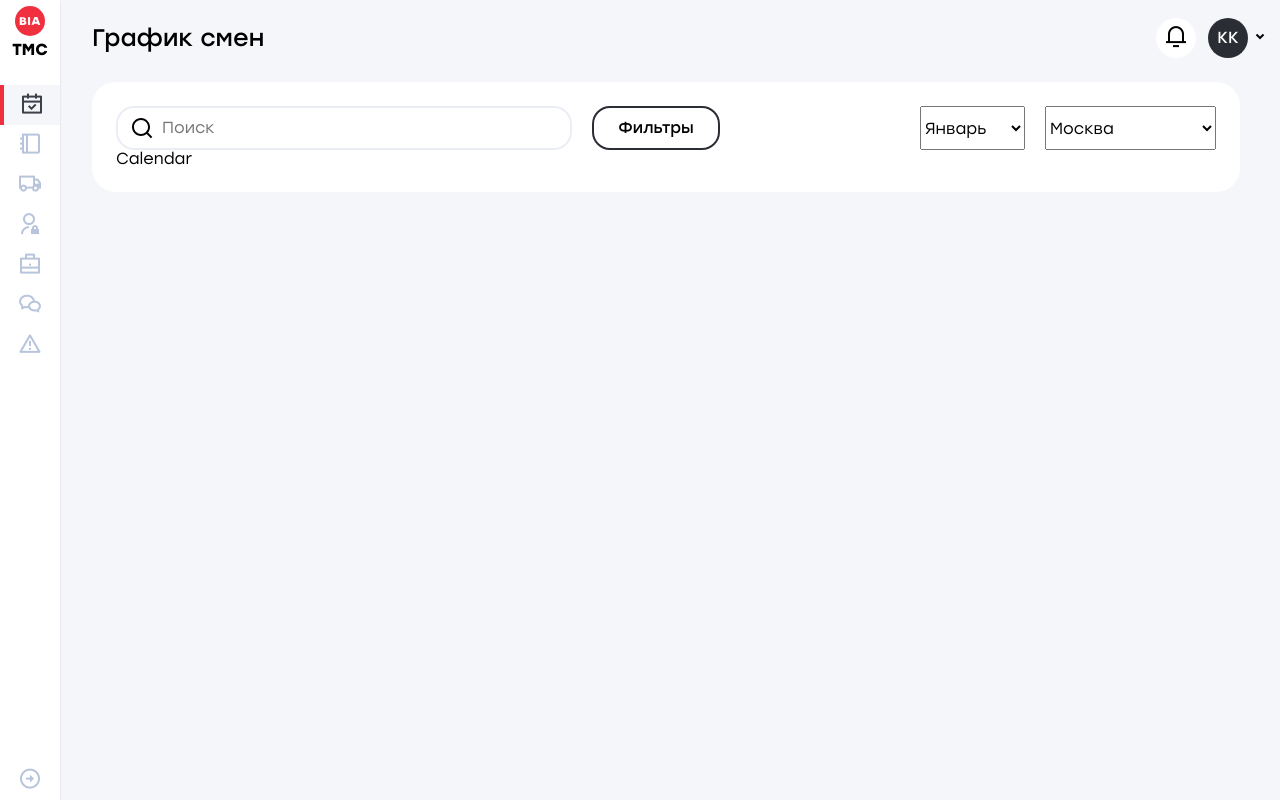
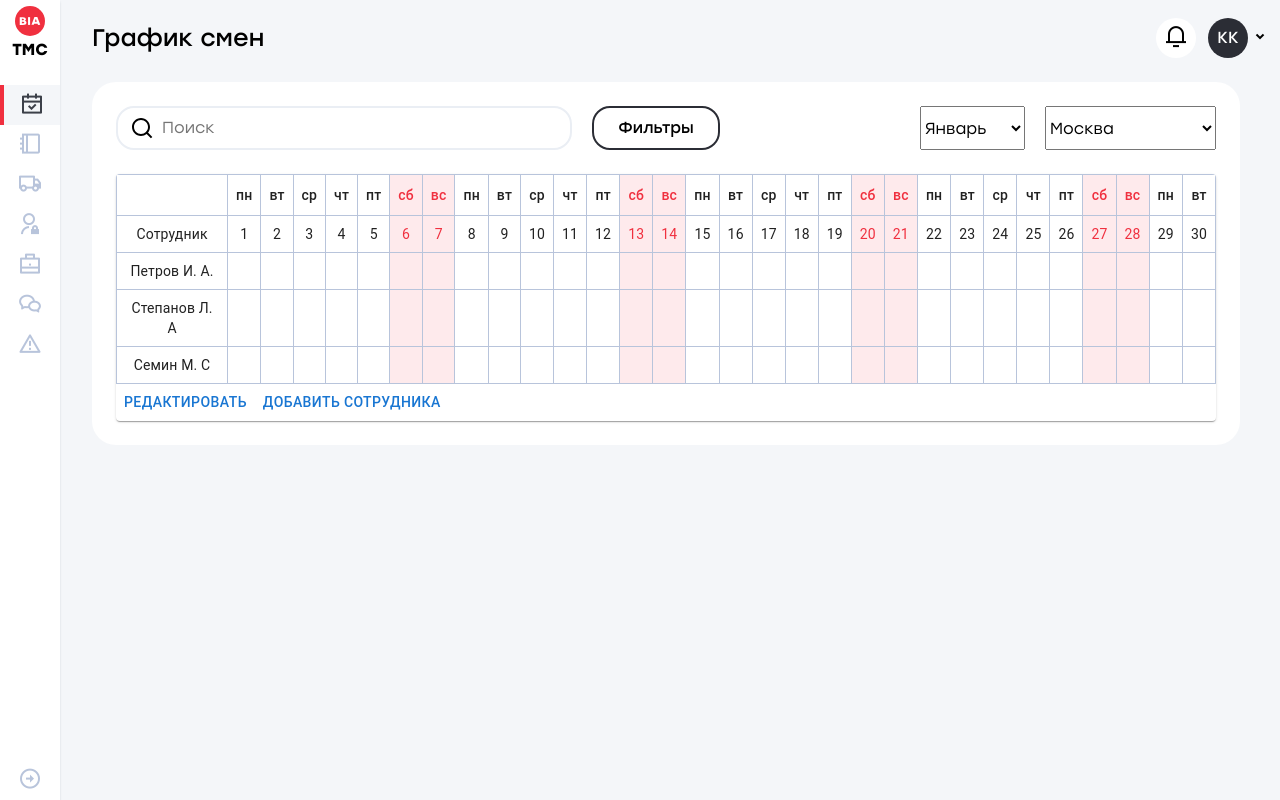
Before and after one commit to IgorSuhachov/bia-test, a React (Create React App) app: page / in a window 1280 px wide. Built offline with nearby package versions, Linux system fonts and the light colour scheme.

Commit message:
feat: Сделал календарь

```diff
--- a/package.json
+++ b/package.json
@@ -3,6 +3,12 @@
   "version": "0.1.0",
   "private": true,
   "dependencies": {
+    "@emotion/react": "^11.11.1",
+    "@emotion/styled": "^11.11.0",
+    "@mui/icons-material": "^5.14.13",
+    "@mui/lab": "^5.0.0-alpha.148",
+    "@mui/material": "^5.14.13",
+    "@mui/system": "^5.14.13",
     "@testing-library/jest-dom": "^5.17.0",
     "@testing-library/react": "^13.4.0",
     "@testing-library/user-event": "^13.5.0",
--- a/src/Components/Main/Workspace/Calendar/Calendar.jsx
+++ b/src/Components/Main/Workspace/Calendar/Calendar.jsx
@@ -1,9 +1,211 @@
-import React from 'react';
+import React, { useState } from 'react';
+import {
+  Table,
+  TableBody,
+  TableCell,
+  TableContainer,
+  TableHead,
+  TableRow,
+  Paper,
+  Button,
+  TextField,
+  Select,
+  MenuItem,
+} from '@mui/material';
+
+import { styled } from '@mui/material/styles';
+
+const daysInMonth = 30; // Задаем количество дней в месяце
+const daysOfWeek = ['пн', 'вт', 'ср', 'чт', 'пт', 'сб', 'вс']; // Задаем дни недели
+
+const cellStyle = {
+  // Задаем стили для ячеек таблицы
+  color: '#F0303F',
+  background: '#FEEAEC',
+};
+
+const StyledTableCell = styled(TableCell)(({ theme }) => ({
+  // Создаем стилизованный компонент для ячейки таблицы
+  border: '1px solid #B8C4DB',
+  padding: '8px',
+  textAlign: 'center',
+}));
 
 export default function Calendar() {
+  const [employees, setEmployees] = useState([
+    // Используем useState для установки начального состояния с информацией о сотрудниках
+    { name: 'Петров И. А.', attendance: Array(daysInMonth).fill('') },
+    { name: 'Степанов Л. А', attendance: Array(daysInMonth).fill('') },
+    { name: 'Семин М. С', attendance: Array(daysInMonth).fill('') },
+  ]);
+
+  const [isEditing, setIsEditing] = useState(false);
+
+  // Функция для добавления нового сотрудника
+  const handleAddEmployee = () => {
+    const newEmployee = { name: '', attendance: Array(daysInMonth).fill('') };
+    setEmployees([...employees, newEmployee]); // Добавляем нового сотрудника в массив сотрудников
+    const newCellOptions = Array(daysInMonth).fill('');
+    setCellOptions([...cellOptions, newCellOptions]); // Добавляем новые опции ячеек для нового сотрудника
+  };
+
+  // Функция для изменения посещаемости сотрудника
+  const handleAttendanceChange = (employeeIndex, dayIndex, value) => {
+    if (isEditing) {
+      // Проверяем, находимся ли в режиме редактирования
+      const updatedEmployees = [...employees];
+      updatedEmployees[employeeIndex].attendance[dayIndex] = value; // Обновляем посещаемость для указанного сотрудника и дня
+      setEmployees(updatedEmployees); // Обновляем состояние с информацией о сотрудниках
+    }
+  };
+
+  // Функция для создания опций ячеек
+  const createCellOptions = () => {
+    const options = [];
+    for (let i = 0; i < employees.length; i++) {
+      // Проходим по каждому сотруднику
+      const cellOptions = [];
+      for (let j = 0; j < daysInMonth; j++) {
+        // Создаем опции для каждого дня
+        cellOptions.push('');
+      }
+      options.push(cellOptions);
+    }
+    return options; // Возвращаем массив опций ячеек
+  };
+
+  const [cellOptions, setCellOptions] = useState(createCellOptions());
+
   return (
     <section className="calendar">
-      <div>Calendar</div>
+      <TableContainer component={Paper}>
+        <Table>
+          <TableHead>
+            <TableRow>
+              <StyledTableCell></StyledTableCell>
+              {Array.from(
+                { length: daysInMonth },
+                (
+                  _,
+                  i // Создаем заголовки для каждого дня месяца
+                ) => (
+                  <StyledTableCell
+                    key={i}
+                    style={{
+                      border: '1px solid #B8C4DB',
+                      padding: '8px',
+                      textAlign: 'center',
+                      color: daysOfWeek[i % 7] === 'сб' || daysOfWeek[i % 7] === 'вс' ? cellStyle.color : 'inherit',
+                      background:
+                        daysOfWeek[i % 7] === 'сб' || daysOfWeek[i % 7] === 'вс' ? cellStyle.background : 'transparent',
+                    }}
+                  >
+                    {daysOfWeek[i % 7]}
+                  </StyledTableCell>
+                )
+              )}
+            </TableRow>
+          </TableHead>
+          <TableBody>
+            <TableRow>
+              <StyledTableCell>Сотрудник</StyledTableCell>
+              {Array.from(
+                { length: daysInMonth },
+                (
+                  _,
+                  i // Создаем заголовки для каждого дня месяца
+                ) => (
+                  <StyledTableCell
+                    key={i}
+                    style={{
+                      border: '1px solid #B8C4DB',
+                      padding: '8px',
+                      textAlign: 'center',
+                      color: daysOfWeek[i % 7] === 'сб' || daysOfWeek[i % 7] === 'вс' ? cellStyle.color : 'inherit',
+                      background:
+                        daysOfWeek[i % 7] === 'сб' || daysOfWeek[i % 7] === 'вс' ? cellStyle.background : 'transparent',
+                    }}
+                  >
+                    {i + 1}
+                  </StyledTableCell>
+                )
+              )}
+            </TableRow>
+            {employees.map(
+              (
+                employee,
+                employeeIndex // Проходим по каждому сотруднику
+              ) => (
+                <TableRow key={employeeIndex}>
+                  <StyledTableCell>
+                    {isEditing ? ( // Проверяем, находимся ли в режиме редактирования
+                      <TextField
+                        id={`name-${employeeIndex}`}
+                        name={`name-${employeeIndex}`}
+                        value={employee.name}
+                        onChange={(e) => {
+                          const updatedEmployees = [...employees];
+                          updatedEmployees[employeeIndex].name = e.target.value;
+                          setEmployees(updatedEmployees); // Обновляем имя сотрудника
+                        }}
+                      />
+                    ) : (
+                      employee.name
+                    )}
+                  </StyledTableCell>
+                  {employee.attendance.map(
+                    (
+                      attendance,
+                      dayIndex // Проходим по посещаемости каждого дня сотрудника
+                    ) => (
+                      <StyledTableCell
+                        key={dayIndex}
+                        style={{
+                          border: '1px solid #B8C4DB',
+                          padding: '8px',
+                          textAlign: 'center',
+                          color:
+                            daysOfWeek[dayIndex % 7] === 'сб' || daysOfWeek[dayIndex % 7] === 'вс'
+                              ? cellStyle.color
+                              : 'inherit',
+                          background:
+                            daysOfWeek[dayIndex % 7] === 'сб' || daysOfWeek[dayIndex % 7] === 'вс'
+                              ? cellStyle.background
+                              : 'transparent',
+                        }}
+                      >
+                        {isEditing ? ( // Проверяем, находимся ли в режиме редактирования
+                          <Select
+                            id={`name-${employeeIndex}`}
+                            name={`name-${employeeIndex}`}
+                            value={cellOptions[employeeIndex][dayIndex]}
+                            onChange={(e) => {
+                              handleAttendanceChange(employeeIndex, dayIndex, e.target.value);
+                              const updatedCellOptions = [...cellOptions];
+                              updatedCellOptions[employeeIndex][dayIndex] = e.target.value;
+                              setCellOptions(updatedCellOptions); // Обновляем посещаемость сотрудника
+                            }}
+                          >
+                            <MenuItem value="1">Рабочий день</MenuItem>
+                            <MenuItem value="В">Выходной</MenuItem>
+                            <MenuItem value="О">Отпуск</MenuItem>
+                            <MenuItem value="Б">Больничный</MenuItem>
+                            <MenuItem value="У">Увольнение</MenuItem>
+                          </Select>
+                        ) : (
+                          attendance
+                        )}
+                      </StyledTableCell>
+                    )
+                  )}
+                </TableRow>
+              )
+            )}
+          </TableBody>
+        </Table>
+        <Button onClick={() => setIsEditing(!isEditing)}>{isEditing ? 'Сохранить' : 'Редактировать'}</Button>
+        <Button onClick={handleAddEmployee}>Добавить сотрудника</Button>
+      </TableContainer>
     </section>
   );
 }
--- a/src/Components/Main/Workspace/Calendar/Calendar.scss
+++ b/src/Components/Main/Workspace/Calendar/Calendar.scss
@@ -0,0 +1,3 @@
+.calendar {
+  margin-top: 24px;
+}
--- a/src/Components/Main/Workspace/Workspace.jsx
+++ b/src/Components/Main/Workspace/Workspace.jsx
@@ -6,11 +6,11 @@ export default function Workspace() {
     <section className="workspace">
       <div className="workspace__heading">
         <div className="workspace__wrapper">
-          <input type="text" placeholder="Поиск" className="workspace__input" />
+          <input type="text" placeholder="Поиск" className="workspace__input" name="search" />
           <button className="workspace__filters">Фильтры</button>
         </div>
         <div className="workspace__wrapper">
-          <select name="" id="">
+          <select name="month" id="">
             <option value="">Январь</option>
             <option value="">Февраль</option>
             <option value="">Март</option>
@@ -24,7 +24,7 @@ export default function Workspace() {
             <option value="">Ноябрь</option>
             <option value="">Декабрь</option>
           </select>
-          <select name="" id="">
+          <select name="city" id="">
             <option value="">Москва</option>
             <option value="">Санкт-Петербург</option>
             <option value="">Казань</option>
--- a/src/index.css
+++ b/src/index.css
@@ -21,3 +21,6 @@
 
 /*HEADER*/
 @import url(./Components/Main/Header/Header.scss);
+
+/*CALENDAR*/
+@import url(./Components/Main/Workspace/Calendar/Calendar.scss);
```
Also changed, not shown: 1 other file (tests, documents, lock files or other folders).
